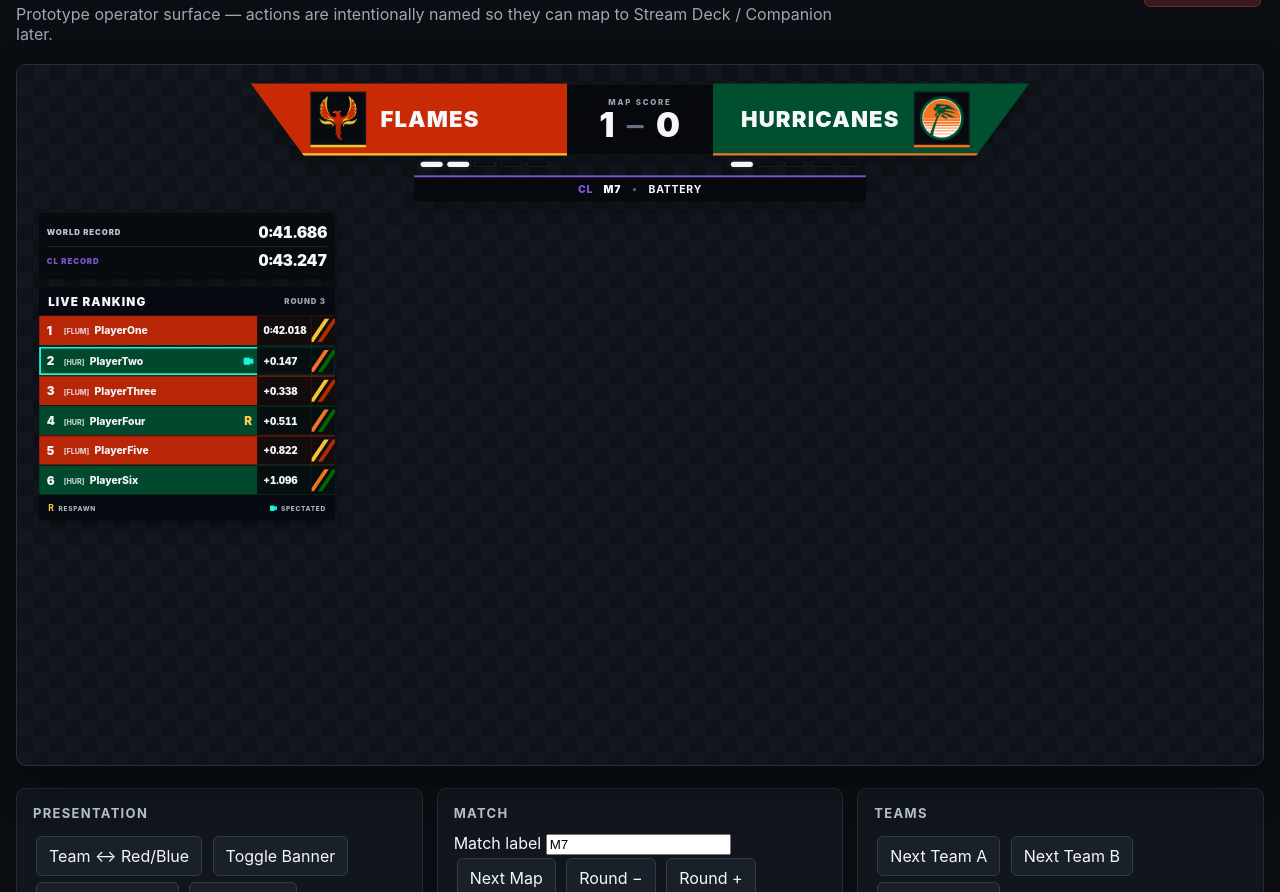
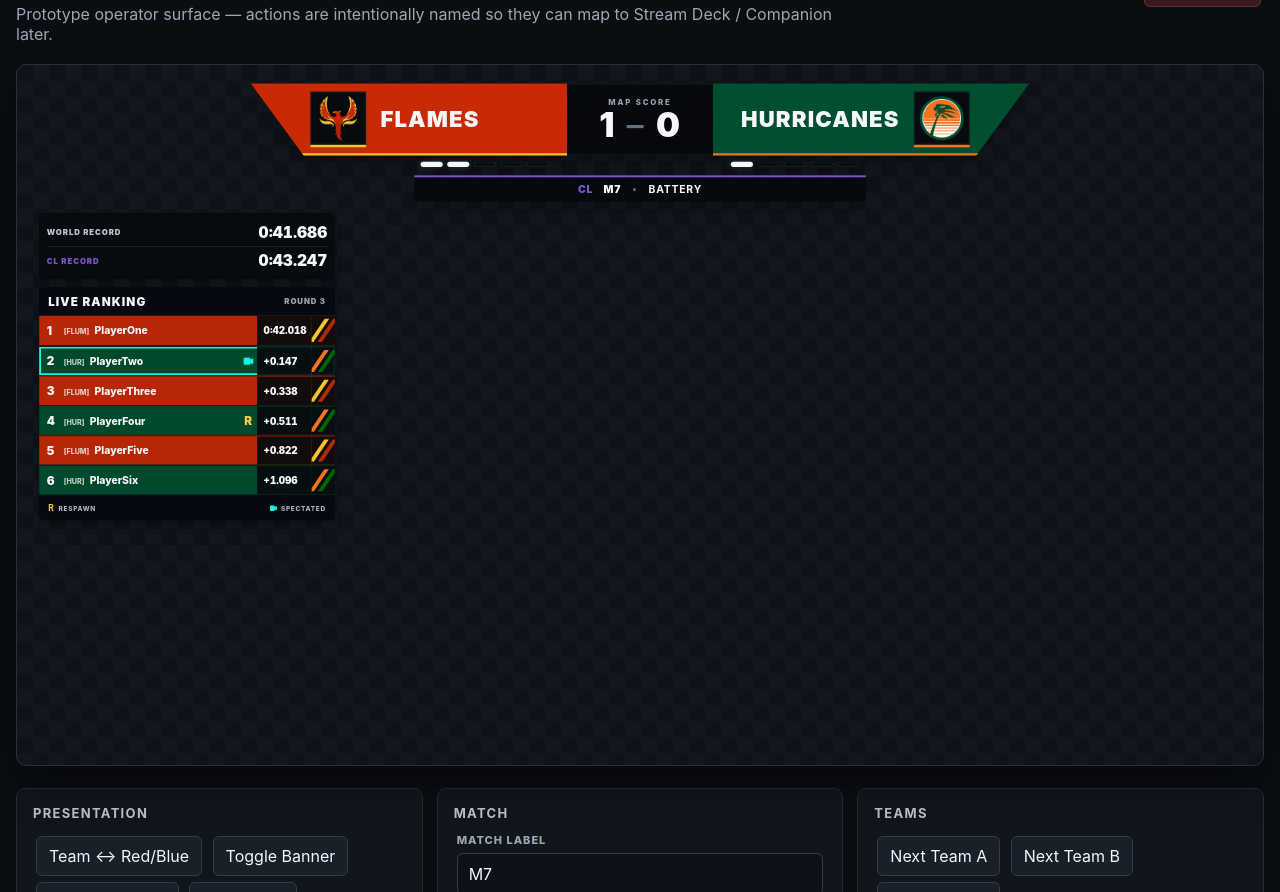
Before and after one commit to CornerJockeys/MLETM, a plain HTML site: page obs-overlay/control.html in a window 1280 px wide. Shown: the part 60-952 px from the top of the page. Drawn offline with Linux system fonts and the light colour scheme.

Commit message:
Style freeform match control

```diff
--- a/obs-overlay/css/control.css
+++ b/obs-overlay/css/control.css
@@ -6,7 +6,7 @@ body {
   background: #0a0d12;
   color: #f4f7fa;
 }
-button { font: inherit; }
+button, input { font: inherit; }
 .control-shell { width: min(1500px, calc(100vw - 32px)); margin: 0 auto; padding: 24px 0 48px; }
 header { display: flex; align-items: flex-start; justify-content: space-between; gap: 24px; margin-bottom: 20px; }
 h1 { margin: 0 0 6px; font-size: 28px; }
@@ -50,6 +50,26 @@ p { margin: 0; color: #9ca7b5; max-width: 850px; }
   cursor: pointer;
 }
 .control-group button:hover, header button:hover { background: #252d38; border-color: #4a5665; }
+.control-field { display: block; margin: 3px 3px 9px; }
+.control-field span {
+  display: block;
+  margin-bottom: 6px;
+  color: #9ca7b5;
+  font-size: 11px;
+  font-weight: 800;
+  letter-spacing: 1px;
+  text-transform: uppercase;
+}
+.control-field input {
+  width: 100%;
+  border: 1px solid #343c48;
+  border-radius: 6px;
+  background: #0d1218;
+  color: #f4f7fa;
+  padding: 10px 11px;
+  outline: none;
+}
+.control-field input:focus { border-color: #64758a; box-shadow: 0 0 0 2px rgba(100,117,138,.18); }
 button.danger { border-color: #6d2b31; background: #391a1e; }
 button.danger:hover { background: #512127; }
 @media (max-width: 950px) { .controls { grid-template-columns: repeat(2, minmax(0,1fr)); } }
```
